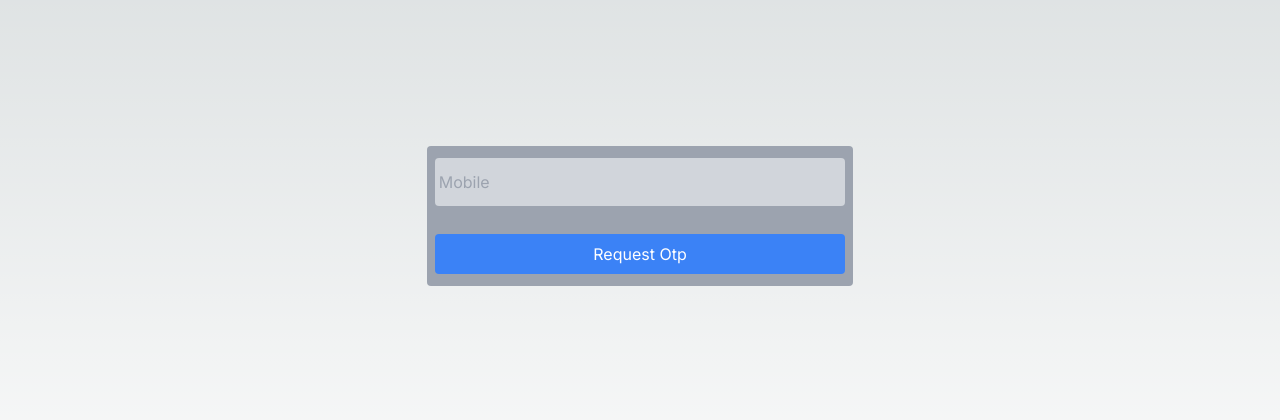
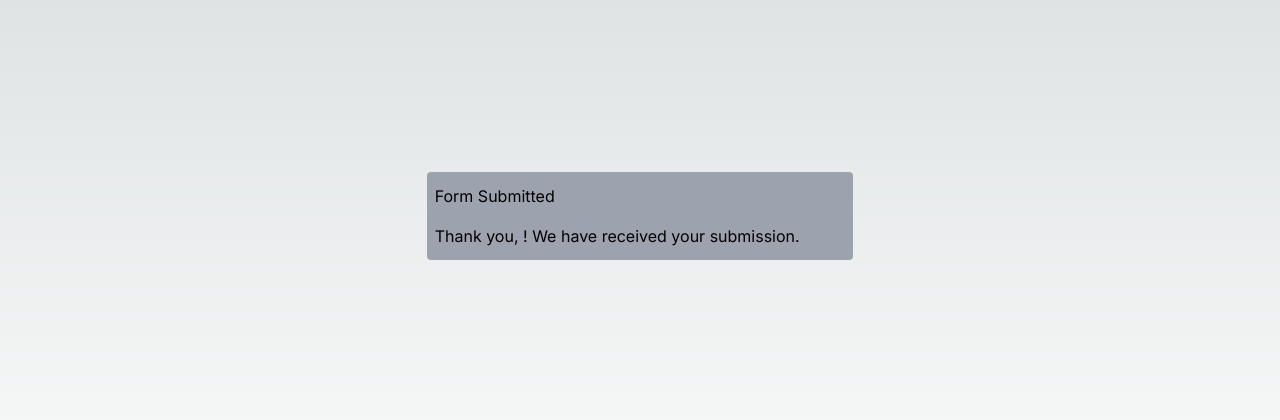
Before and after one commit to can2112/form, a Next.js app: page / in a window 1280 px wide. Shown: the part 184-604 px from the top of the page. Built offline with nearby package versions, Linux system fonts and the light colour scheme.

Commit message:
adding form submission screen

```diff
--- a/app/page.jsx
+++ b/app/page.jsx
@@ -5,7 +5,7 @@ import "react-datepicker/dist/react-datepicker.css";
 
 export default function Home() {
   const [phone, setPhone] = useState("");
-  const [screen, setScreen] = useState("mobile");
+  const [screen, setScreen] = useState("submitted");
   const [otp, setOtp] = useState(1234);
   const [mobileErr, setMobileErr] = useState("");
   const videoRef = useRef(null);
@@ -185,13 +185,21 @@ export default function Home() {
                   phone: phone,
                   otp: otp,
                 });
-                alert(selfie, name, startDate, phone, otp);
+                alert(name, startDate, phone, otp);
+                setScreen("submitted");
               }}
             >
               Submit
             </button>
           </div>
         )}
+
+        {screen == "submitted" && (
+          <div className="w-1/3 bg-gray-400 flex flex-col py-3 gap-4 rounded px-2">
+            <h1>Form Submitted</h1>
+            <p>Thank you, {name}! We have received your submission.</p>
+          </div>
+        )}
       </div>
     </main>
   );
```
